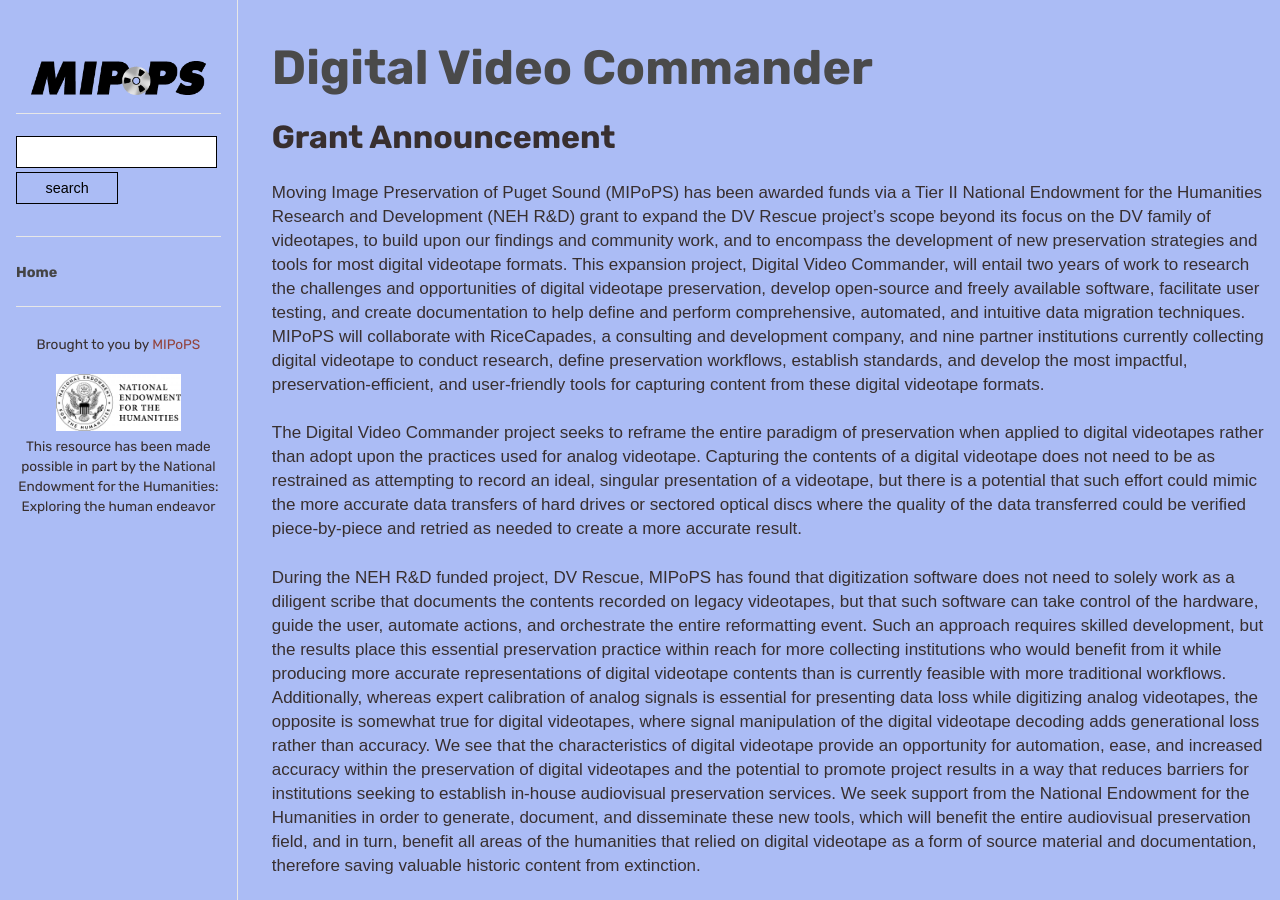
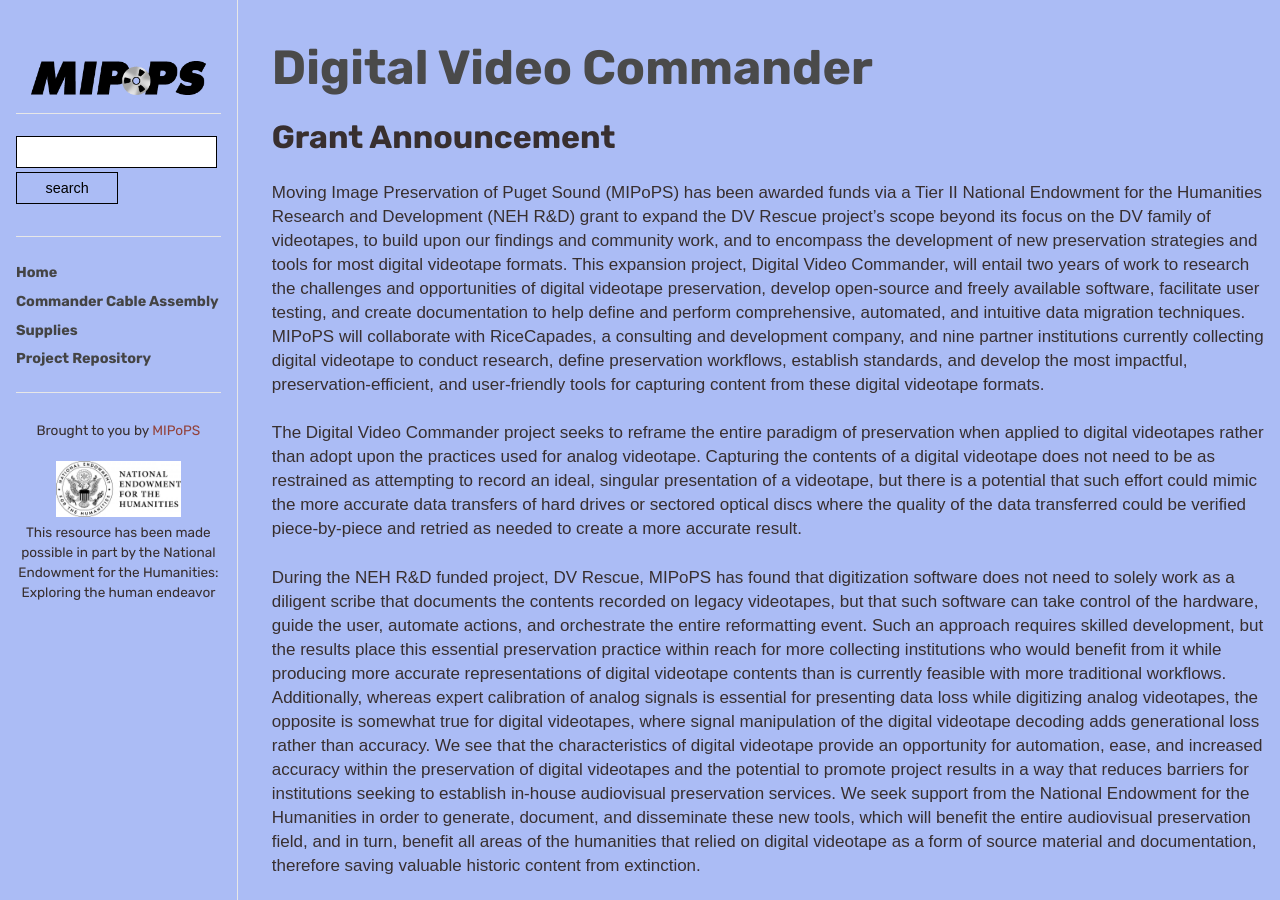
Before and after one commit to mipops/digividcommander, a Jekyll site: the page built from docs/index.md, in a window 1280 px wide. Built offline with Jekyll 4.4.1, drawn with Linux system fonts in a browser that asks for light colours.

Commit message:
build sections

```diff
--- a/docs/_layouts/default.html
+++ b/docs/_layouts/default.html
@@ -29,7 +29,10 @@
         <div class="posts">
           <ul class="posts-list">
             <!-- These are hardcoded but don't have to be, but we will need a final order -->
-            <li><a href="{{ site.baseurl }}/index.html">Home</a></li>
+            <li><a href="{{ site.baseurl }}/sections/index.html">Home</a></li>
+            <li><a href="{{ site.baseurl }}/sections/cableAssembly.html">Commander Cable Assembly</a></li>
+            <li><a href="{{ site.baseurl }}/sections/supplies.html">Supplies</a></li>
+            <li><a href="{{ site.baseurl }}/sections/projectRepo.html">Project Repository</a></li>
           </ul>
         </div>
         <div class="footer">
```
Also changed, not shown: docs/_sections/cableAssembly.md (added, +4 -0 lines), docs/_sections/projectRepo.md (added, +4 -0 lines), docs/_sections/supplies.md (added, +4 -0 lines).
